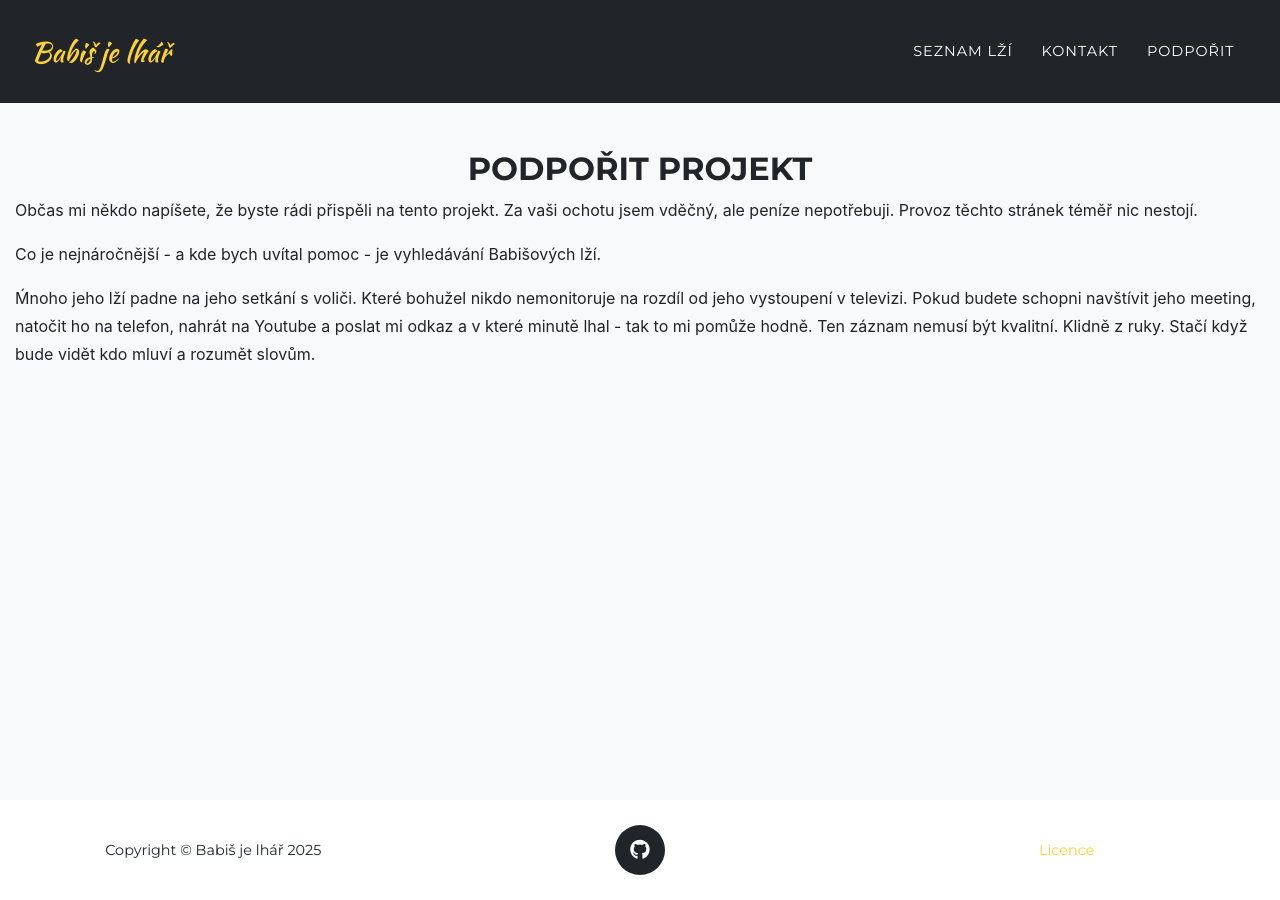
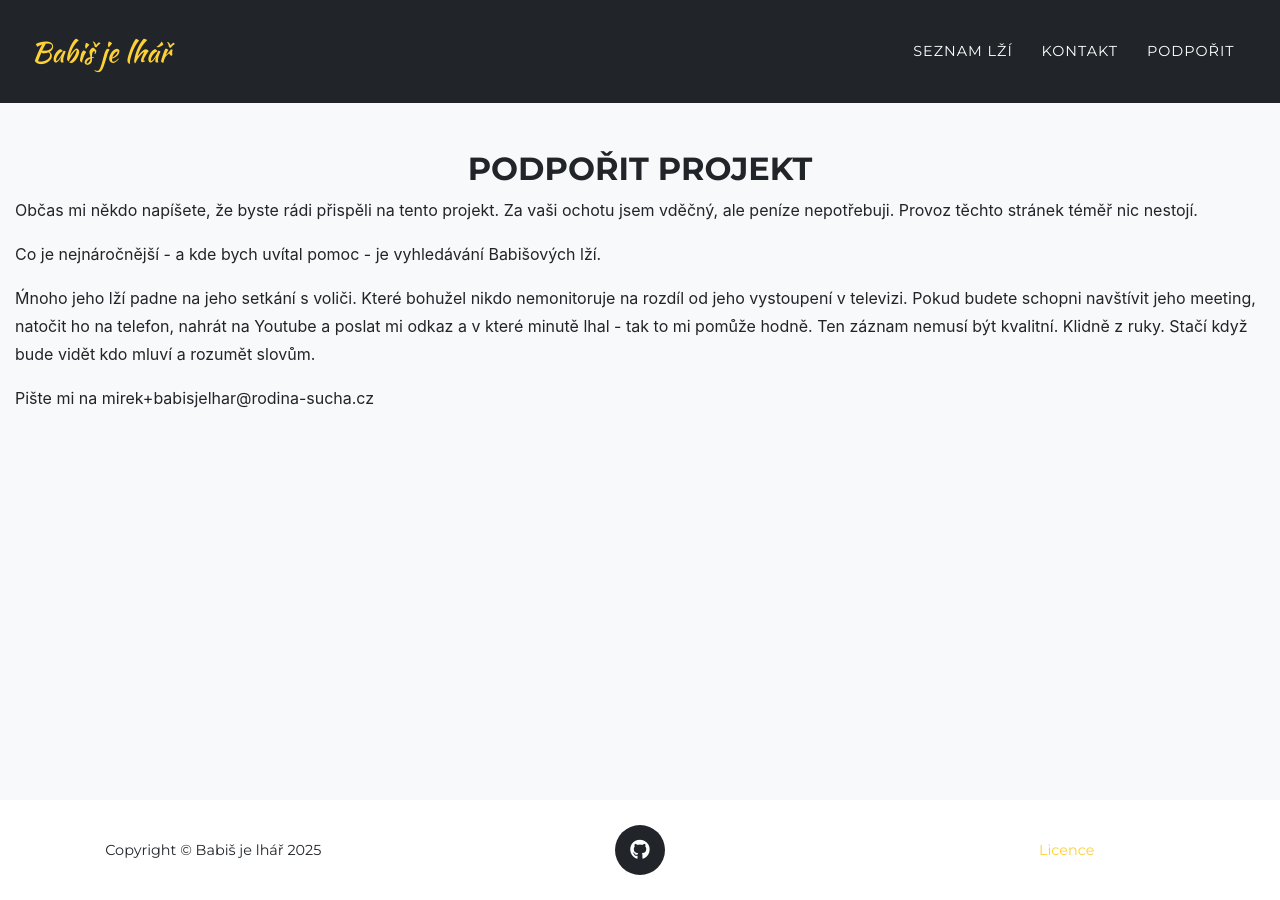
Before and after one commit to xsuchy/babisjelhar, a Jekyll site: the page built from podporit.md, in a window 1280 px wide. Built offline with Jekyll 4.4.1, drawn with Linux system fonts in a browser that asks for light colours; some web fonts are replaced.

Commit message:
pridat stranku o podpore

```diff
--- a/podporit.md
+++ b/podporit.md
@@ -15,3 +15,5 @@ Co je nejnáročnější - a kde bych uvítal pomoc - je vyhledávání Babišov
 Ḿnoho jeho lží padne na jeho setkání s voliči. Které bohužel nikdo nemonitoruje na rozdíl od jeho vystoupení v televizi.
 Pokud budete schopni navštívit jeho meeting, natočit ho na telefon, nahrát na Youtube a poslat mi odkaz a v které minutě lhal - tak
 to mi pomůže hodně. Ten záznam nemusí být kvalitní. Klidně z ruky. Stačí když bude vidět kdo mluví a rozumět slovům.
+
+Pište mi na mirek+babisjelhar@rodina-sucha.cz
```
